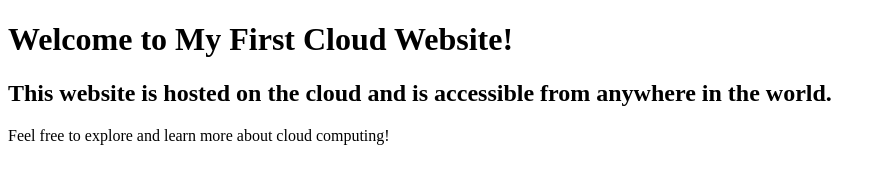
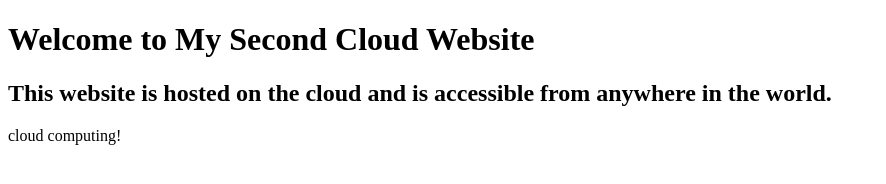
Before and after one commit to AshritaGuntur/mywebsite, a plain HTML site: page index.html in a window 1280 px wide. Shown: the whole page, without its empty margins (0-886 px from the left). Drawn offline with Linux system fonts and the light colour scheme.

Commit message:
Updated website

```diff
--- a/index.html
+++ b/index.html
@@ -4,8 +4,8 @@
 	<title>My First Cloud Website</title>
 </head>
 <body>
-    <h1>Welcome to My First Cloud Website!</h1>
+    <h1>Welcome to My Second Cloud Website</h1>
     <h2>This website is hosted on the cloud and is accessible from anywhere in the world.</h2>
-    <p>Feel free to explore and learn more about cloud computing!</p>
+    <p>cloud computing!</p>
 </body>
 </html>
```
